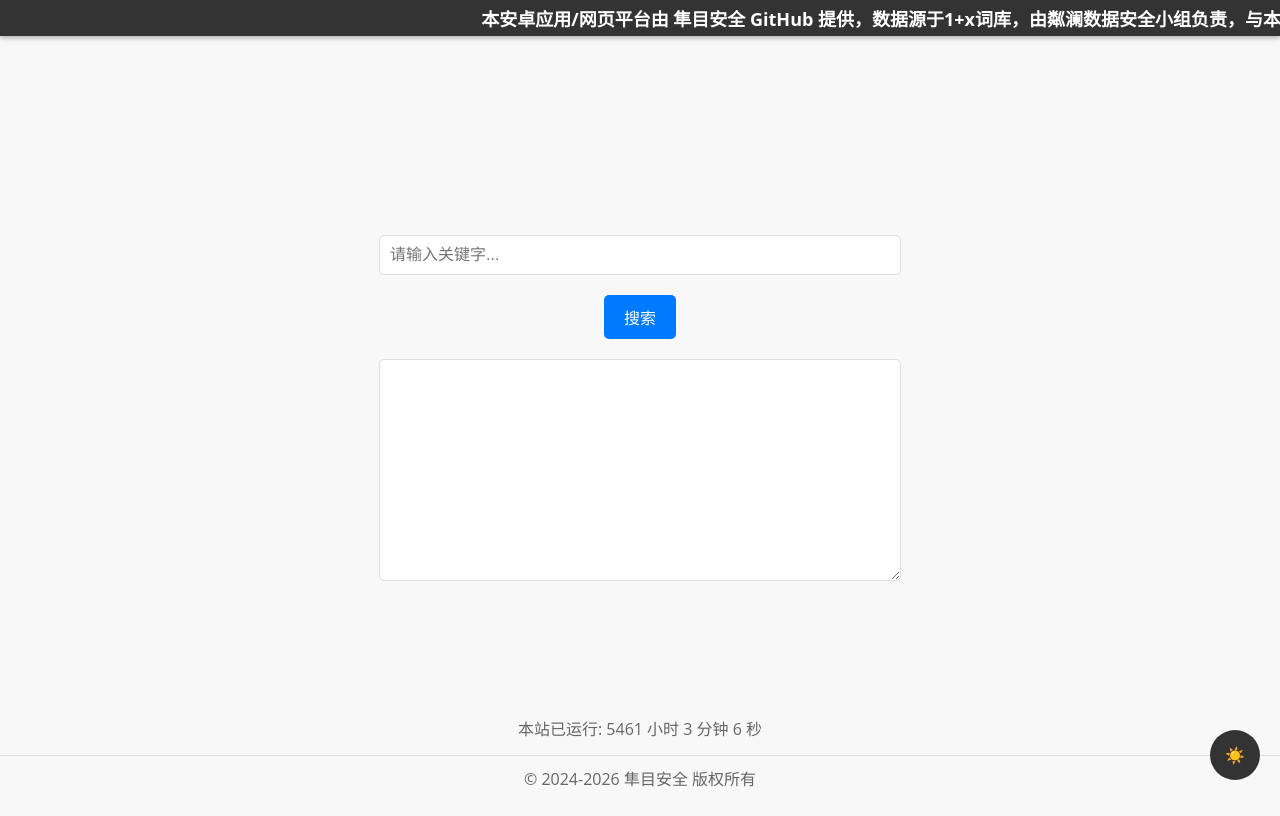
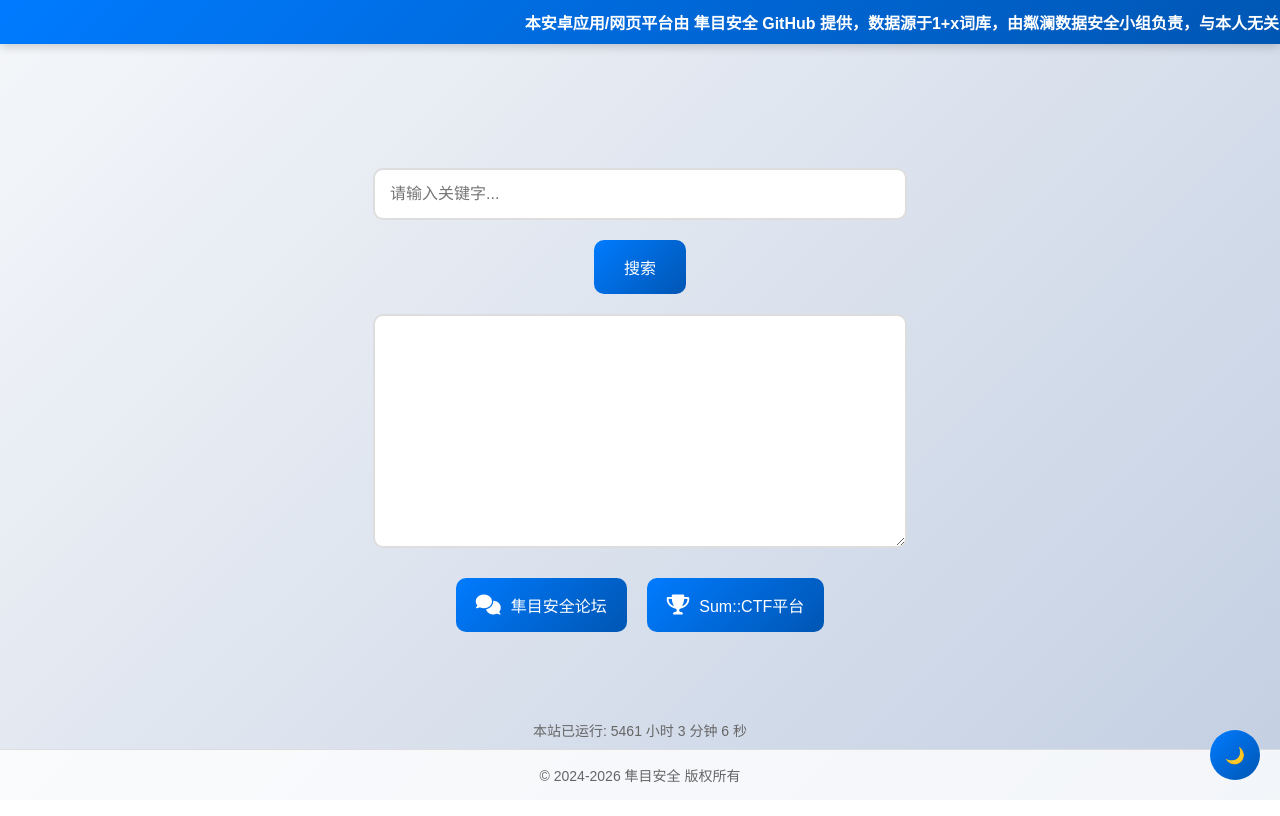
Before and after one commit to xuan8ai/xuanbai, a plain HTML site: page 1+x/index.html in a window 1280 px wide. Drawn offline with Linux system fonts and the light colour scheme.

Commit message:
更新 index.html

```diff
--- a/1+x/index.html
+++ b/1+x/index.html
@@ -2,90 +2,138 @@
 <html lang="zh-CN">
 <head>
     <meta charset="UTF-8">
-    <meta name="viewport" content="width=device-width, initial-scale=1.0"> <!-- 添加视口设置 -->
+    <meta name="viewport" content="width=device-width, initial-scale=1.0">
     <title>1+x题库-隼目安全</title>
+    <!-- 引入 Font Awesome -->
+    <link rel="stylesheet" href="https://cdnjs.cloudflare.com/ajax/libs/font-awesome/6.0.0-beta3/css/all.min.css">
     <style>
+        /* 全局样式 */
         body {
             display: flex;
             flex-direction: column;
             align-items: center;
             justify-content: center;
-            height: 100vh;
-            font-family: 'Open Sans', sans-serif;
-            background-color: #f8f8f8;
+            min-height: 100vh;
+            margin: 0;
+            font-family: 'Poppins', sans-serif;
+            background: linear-gradient(135deg, #f5f7fa, #c3cfe2);
             color: #333;
-            transition: background-color 0.5s, color 0.5s;
+            transition: background 0.5s, color 0.5s;
         }
+
+        /* 暗黑模式样式 */
+        body.dark-mode {
+            background: linear-gradient(135deg, #2c3e50, #34495e);
+            color: #fff;
+        }
+
+        /* 输入框样式 */
         input[type="text"] {
             width: 80%;
-            max-width: 500px; /* 设置最大宽度 */
-            padding: 10px;
+            max-width: 500px;
+            padding: 15px;
             margin-bottom: 20px;
-            border: 1px solid #ddd;
-            border-radius: 5px;
+            border: 2px solid #ddd;
+            border-radius: 10px;
             outline: none;
             font-size: 16px;
+            transition: border-color 0.3s, box-shadow 0.3s;
         }
+
+        input[type="text"]:focus {
+            border-color: #007bff;
+            box-shadow: 0 0 10px rgba(0, 123, 255, 0.5);
+        }
+
+        /* 按钮样式 */
         button {
-            padding: 10px 20px;
-            background-color: #007bff;
+            padding: 15px 30px;
+            background: linear-gradient(135deg, #007bff, #0056b3);
             color: white;
             border: none;
-            border-radius: 5px;
+            border-radius: 10px;
             cursor: pointer;
-            outline: none;
             font-size: 16px;
+            transition: transform 0.2s, box-shadow 0.2s;
         }
+
         button:hover {
-            background-color: #0056b3;
+            transform: translateY(-2px);
+            box-shadow: 0 5px 15px rgba(0, 123, 255, 0.4);
         }
+
+        button:active {
+            transform: translateY(0);
+            box-shadow: 0 3px 10px rgba(0, 123, 255, 0.4);
+        }
+
+        /* 输出框样式 */
         textarea#outputBox {
             width: 80%;
-            max-width: 500px; /* 设置最大宽度 */
+            max-width: 500px;
             height: 200px;
             margin-top: 20px;
-            padding: 10px;
-            resize: vertical;
-            border: 1px solid #ddd;
-            border-radius: 5px;
-            outline: none;
+            padding: 15px;
+            border: 2px solid #ddd;
+            border-radius: 10px;
             font-size: 16px;
             background-color: #fff;
+            resize: vertical;
+            transition: border-color 0.3s, box-shadow 0.3s;
         }
+
+        textarea#outputBox:focus {
+            border-color: #007bff;
+            box-shadow: 0 0 10px rgba(0, 123, 255, 0.5);
+        }
+
+        /* 公告栏样式 */
         #notification-bar {
             position: fixed;
             top: 0;
             left: 0;
             width: 100%;
-            background-color: #333;
+            background: linear-gradient(135deg, #007bff, #0056b3);
             color: #fff;
-            padding: 5px 0;
+            padding: 10px 0;
             overflow: hidden;
             white-space: nowrap;
-            box-shadow: 0 2px 5px rgba(0,0,0,0.3);
+            box-shadow: 0 2px 10px rgba(0, 0, 0, 0.2);
             z-index: 9999;
             font-weight: bold;
-            font-size: large;
+            font-size: 16px;
         }
+
         .marquee {
             display: inline-block;
             padding-left: 100%;
             animation: marquee 15s linear infinite;
         }
+
         @keyframes marquee {
             0% { transform: translateX(0); }
             100% { transform: translateX(-100%); }
         }
+
+        /* 页脚样式 */
         #footer {
             position: fixed;
             bottom: 0;
             width: 100%;
             text-align: center;
-            padding: 10px;
+            padding: 15px;
             color: #666;
-            background-color: #f8f8f8;
+            background-color: rgba(255, 255, 255, 0.8);
             border-top: 1px solid #ddd;
+            font-size: 14px;
         }
+
+        body.dark-mode #footer {
+            background-color: rgba(0, 0, 0, 0.8);
+            color: #ccc;
+        }
+
+        /* 主题切换按钮样式 */
         #theme-toggle {
             position: fixed;
             bottom: 20px;
@@ -93,14 +141,22 @@
             width: 50px;
             height: 50px;
             border-radius: 50%;
-            background-color: #333;
+            background: linear-gradient(135deg, #007bff, #0056b3);
             color: white;
             display: flex;
             justify-content: center;
             align-items: center;
             cursor: pointer;
             z-index: 10000;
+            transition: transform 0.2s, box-shadow 0.2s;
         }
+
+        #theme-toggle:hover {
+            transform: scale(1.1);
+            box-shadow: 0 5px 15px rgba(0, 123, 255, 0.4);
+        }
+
+        /* 运行时间样式 */
         #uptime {
             position: fixed;
             bottom: 60px;
@@ -108,38 +164,86 @@
             width: 100%;
             text-align: center;
             color: #666;
+            font-size: 14px;
         }
 
-        /* 添加媒体查询以适应不同屏幕尺寸 */
+        body.dark-mode #uptime {
+            color: #ccc;
+        }
+
+        /* 友情链接样式 */
+        #friend-links {
+            display: flex;
+            justify-content: center;
+            gap: 20px;
+            margin-top: 30px;
+        }
+
+        .friend-link {
+            display: flex;
+            align-items: center;
+            padding: 15px 20px;
+            background: linear-gradient(135deg, #007bff, #0056b3);
+            color: white;
+            border-radius: 10px;
+            text-decoration: none;
+            font-size: 16px;
+            transition: transform 0.2s, box-shadow 0.2s;
+        }
+
+        .friend-link:hover {
+            transform: translateY(-5px);
+            box-shadow: 0 5px 15px rgba(0, 123, 255, 0.4);
+        }
+
+        .friend-link i {
+            margin-right: 10px;
+            font-size: 20px;
+        }
+
+        /* 响应式设计 */
         @media (max-width: 600px) {
             input[type="text"], textarea#outputBox {
                 width: 90%;
-                max-width: none; /* 移除最大宽度限制 */
+                max-width: none;
+            }
+            #friend-links {
+                flex-direction: column;
+                align-items: center;
             }
         }
     </style>
 </head>
 <body>
-    <div id="theme-toggle">☀️</div>
+    <div id="theme-toggle">🌙</div>
     <div id="notification-bar">
         <div class="marquee" id="notification-content"></div>
     </div>
     <input type="text" id="keywordInput" placeholder="请输入关键字...">
     <button onclick="searchKeyword()">搜索</button>
     <textarea id="outputBox" readonly></textarea>
+
+    <!-- 友情链接 -->
+    <div id="friend-links">
+        <a href="https://www.cn-fnst.top" class="friend-link" target="_blank">
+            <i class="fas fa-comments"></i>
+            隼目安全论坛
+        </a>
+        <a href="https://ctf.cn-fnst.top" class="friend-link" target="_blank">
+            <i class="fas fa-trophy"></i>
+            Sum::CTF平台
+        </a>
+    </div>
+
     <div id="footer">
         <div id="uptime"></div>
-      &copy; 2024-2026 隼目安全 版权所有
+        &copy; 2024-2026 隼目安全 版权所有
     </div>
     <script>
         var isDarkMode = false;
         function toggleTheme() {
             isDarkMode = !isDarkMode;
-            document.body.style.backgroundColor = isDarkMode ? '#333' : '#f8f8f8';
-            document.body.style.color = isDarkMode ? 'white' : '#333';
-            document.getElementById('notification-bar').style.backgroundColor = isDarkMode ? '#333' : '#f8f8f8';
-            document.getElementById('notification-bar').style.color = isDarkMode ? 'white' : '#333';
-            document.getElementById('theme-toggle').style.backgroundColor = isDarkMode ? 'white' : '#333';
+            document.body.classList.toggle('dark-mode', isDarkMode);
             document.getElementById('theme-toggle').innerText = isDarkMode ? '☀️' : '🌙';
         }
         function showNotification() {
@@ -177,7 +281,7 @@
             var hours = Math.floor(diff / (1000 * 60 * 60));
             var minutes = Math.floor((diff % (1000 * 60 * 60)) / (1000 * 60));
             var seconds = Math.floor((diff % (1000 * 60)) / 1000);
-     document.getElementById('uptime').textContent = '本站已运行: ' + hours + ' 小时 ' + minutes + ' 分钟 ' + seconds + ' 秒';
+            document.getElementById('uptime').textContent = '本站已运行: ' + hours + ' 小时 ' + minutes + ' 分钟 ' + seconds + ' 秒';
         }
         window.onload = function() {
             showNotification();
```
